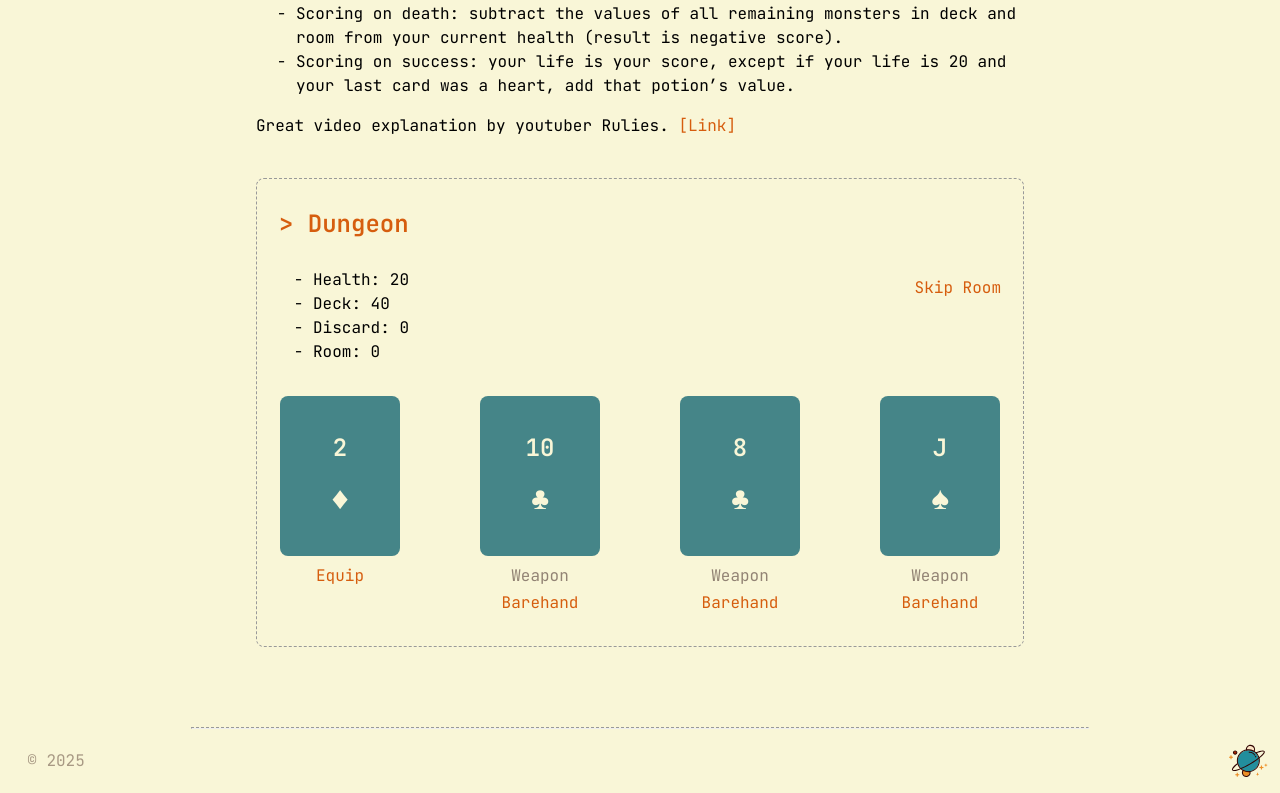
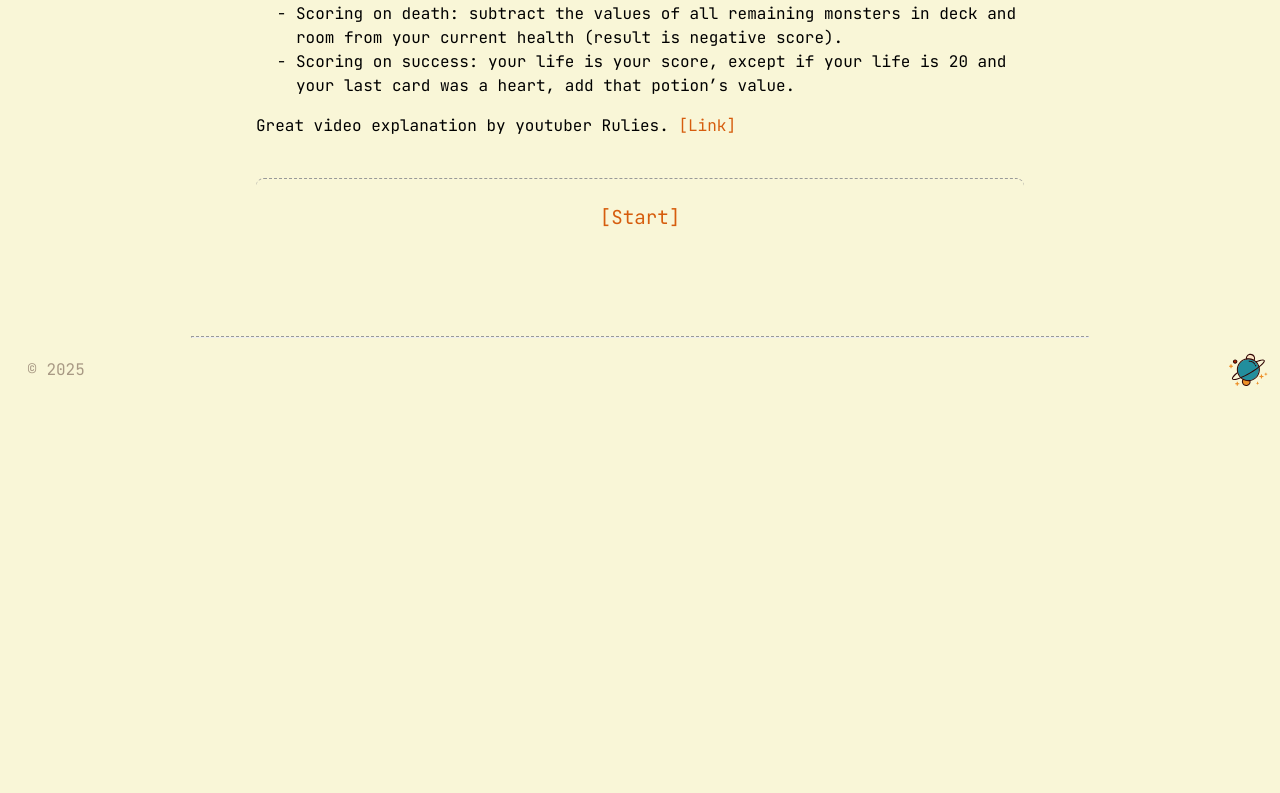
Before and after one commit to dampya/digital-sufi, a Vue app: page /games/scoundrel in a window 1280 px wide. Shown: the part 698-1491 px from the top of the page. After the commit the page ends 1100 px from the top, so only its background shows below. Built offline with nearby package versions, Linux system fonts and the light colour scheme.

Commit message:
added start game button to scoundrel

```diff
--- a/src/components/scoundrel/Scoundrel.vue
+++ b/src/components/scoundrel/Scoundrel.vue
@@ -25,8 +25,15 @@
         </ul>
         <p>Great video explanation by youtuber Rulies. <a href="https://www.youtube.com/watch?v=Gt2tYzM93h4" target="_blank">[Link]</a></p>
       </section>
+
       <br />
+
       <div class="game">
+        <div v-if="!gameStarted" class="start-game">
+          <h3 @click="startGame">[Start]</h3>
+        </div>
+
+        <div v-else>
           <div class="room-header">
             <div>
               <button @click="newGame"><h2>> Dungeon</h2></button>
@@ -99,54 +106,50 @@
               <div v-if="snapshot.score! < 0">You died. Score: {{ snapshot.score }}</div>
               <div v-else>Dungeon cleared. Score: {{ snapshot.score }}</div>
             </div>
+            <button @click="startGame">Restart</button>
           </div>
         </div>
+      </div>
+
     </main>
   </div>
 </template>
 
 <script setup lang="ts">
-import { reactive, computed } from 'vue';
+import { reactive, computed, ref } from 'vue';
 import { Scoundrel, canUseWeaponOn, isMonster, isWeapon, isPotion } from './scoundrel';
 import type { Suit, Card } from './scoundrel';
 
 const game = new Scoundrel(true);
+const state = reactive({ snapshot: game.snapshot() });
 
-const state = reactive({
-  // we'll store a simple reference to snapshot
-  snapshot: game.snapshot()
-});
+const gameStarted = ref(false);
 
 function refresh() {
   state.snapshot = game.snapshot();
 }
 
-function newGame() {
+function startGame() {
+  gameStarted.value = true;
   game.reset(true);
   refresh();
 }
 
+function newGame() {
+  startGame();
+}
+
 function avoidRoom() {
-  if (game.avoidRoom()) {
-    refresh();
-  }
+  if (game.avoidRoom()) refresh();
 }
 
 function pick(index: number, method?: 'bare' | 'weapon') {
-  // method is used for monsters: 'weapon' or 'bare'
   const res = game.pickFromRoom(index, method ? { fightMethod: method } : undefined);
-  if (!res.ok) {
-    // show console warn; keep UI responsive
-    console.warn('Pick failed:', (res as any).reason);
-  }
+  if (!res.ok) console.warn('Pick failed:', (res as any).reason);
   refresh();
 }
 
-// some computed helpers for template
 const snapshot = computed(() => state.snapshot);
-
-// Use shared helpers from game logic (imported above)
-
 const hasWeapon = computed(() => !!snapshot.value.equipped);
 
 function canUseWeapon(c: Card) {
@@ -162,6 +165,5 @@ function suitSymbol(s: Suit) {
   }
 }
 
-// initial load
 refresh();
 </script>
--- a/src/components/snake/Snake.vue
+++ b/src/components/snake/Snake.vue
@@ -4,7 +4,7 @@
   <div class="page">
     <main class="content">
       <h1>Snake</h1>
-      <p>Eat apples to grow bigger. Control with arrow keys.</p>
+      <h3>Control with arrow keys and eat apples to grow bigger.</h3>
 
       <br />
       <br />
@@ -19,12 +19,12 @@
           <canvas ref="canvas" class="snake-canvas"></canvas>
 
           <div v-if="!gameStarted" class="snake-gameover">
-            <button @click="startGame">Start</button>
+            <h3 @click="startGame">[Start]</h3>
           </div>
 
           <div v-if="state.gameOver && gameStarted" class="snake-gameover">
             <h1>Score: {{ state.length }}</h1>
-            <button @click="startGame">Restart</button>
+            <h3 @click="startGame">[Restart]</h3>
           </div>
         </div>
       </div>
--- a/src/styles/scoundrel/scoundrel.css
+++ b/src/styles/scoundrel/scoundrel.css
@@ -85,6 +85,16 @@
   gap: 0.25rem;
 }
 
+.start-game h3 {
+  color: #d65d0e;
+  text-align: center;
+  cursor: pointer;
+}
+
+.start-game h3:hover {
+  color: #458588;
+}
+
 button {
   font-family: 'JetBrains Mono', monospace;
   font-size: 1rem;
@@ -126,9 +136,10 @@ button:disabled {
 }
 
 .game {
-  border: 1px dashed #999;
+  border-top: 1px dashed #999;
   border-radius: 8px;
   padding: 1rem;
+  height: 100%;
 }
 
 .gameover {
--- a/src/styles/snake/snake.css
+++ b/src/styles/snake/snake.css
@@ -56,19 +56,13 @@
   font-size: 2rem;
 }
 
-.snake-gameover button {
-  padding: 0.5rem 1rem;
-  background-color: #d65d0e;
-  color: #f9f6d7;
-  border: none;
-  border-radius: 4px;
-  font-family: 'JetBrains Mono', monospace;
+.snake-gameover h3 {
+  color: #d65d0e;
   cursor: pointer;
 }
 
-.snake-gameover button:hover {
-  background-color: #458588;
-  color: #fff;
+.snake-gameover h3:hover {
+  color: #458588;
 }
 
 
```
Lines whose indentation alone changed are shown as unchanged.
